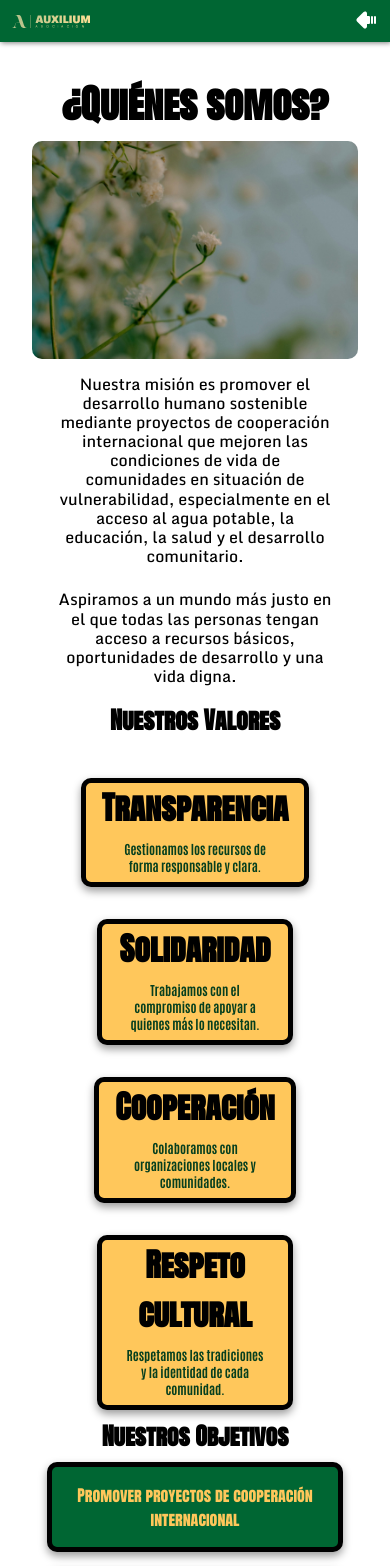
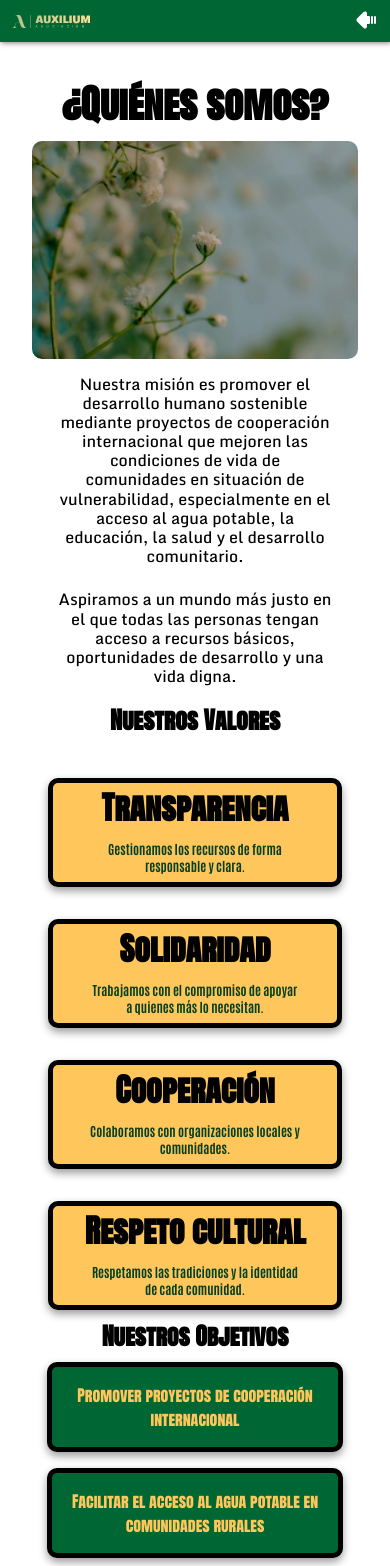
Before and after one commit to Tenvid/AuxiliumFundacionWeb, a React (Vite) app in the folder AuxilliumWeb/frontend/auxilium-web/: page /about-us in a window 390 px wide. Shown: the top 1566 px of the page. Built offline with nearby package versions, Linux system fonts and the light colour scheme.

Commit message:
style(about us): center values section in mobile

```diff
--- a/AuxilliumWeb/frontend/auxilium-web/src/components/AboutUsCard/AboutUsCard.jsx
+++ b/AuxilliumWeb/frontend/auxilium-web/src/components/AboutUsCard/AboutUsCard.jsx
@@ -1,9 +1,9 @@
 import styles from './AboutUsCard.module.css';
 export default function AboutUsCard({ title, children }) {
   return (
-    <div className={styles.aboutUsCard}>
+    <li className={styles.aboutUsCard}>
       <h3 className={styles.aboutUsCard__Title}>{title}</h3>
       <p>{children}</p>
-    </div>
+    </li>
   );
 }
--- a/AuxilliumWeb/frontend/auxilium-web/src/components/AboutUsCard/AboutUsCard.module.css
+++ b/AuxilliumWeb/frontend/auxilium-web/src/components/AboutUsCard/AboutUsCard.module.css
@@ -1,11 +1,9 @@
 .aboutUsCard {
   background-color: var(--secondary);
   border-radius: 10px;
-  border: 2px solid var(--dark);
   display: flex;
   flex-direction: column;
   align-items: center;
-  width: 400px;
   border: 5px solid var(--dark);
   box-shadow: 0 4px 8px rgba(0, 0, 0, 0.4);
 }
--- a/AuxilliumWeb/frontend/auxilium-web/src/pages/about-us/AboutUs.module.css
+++ b/AuxilliumWeb/frontend/auxilium-web/src/pages/about-us/AboutUs.module.css
@@ -34,12 +34,19 @@
 }
 
 .aboutUsCardsContainer {
-  display: flex;
-  flex-wrap: wrap;
-  justify-content: center;
+  display: grid;
+  grid-template-columns: repeat(2, 1fr);
   gap: 2rem;
   margin-top: 2rem;
   width: 60%;
+  justify-content: center;
+}
+
+@media (max-width: 600px) {
+  .aboutUsCardsContainer {
+    grid-template-columns: 1fr;
+    width: 90%;
+  }
 }
 
 .aboutUsUnorderedList {
```
